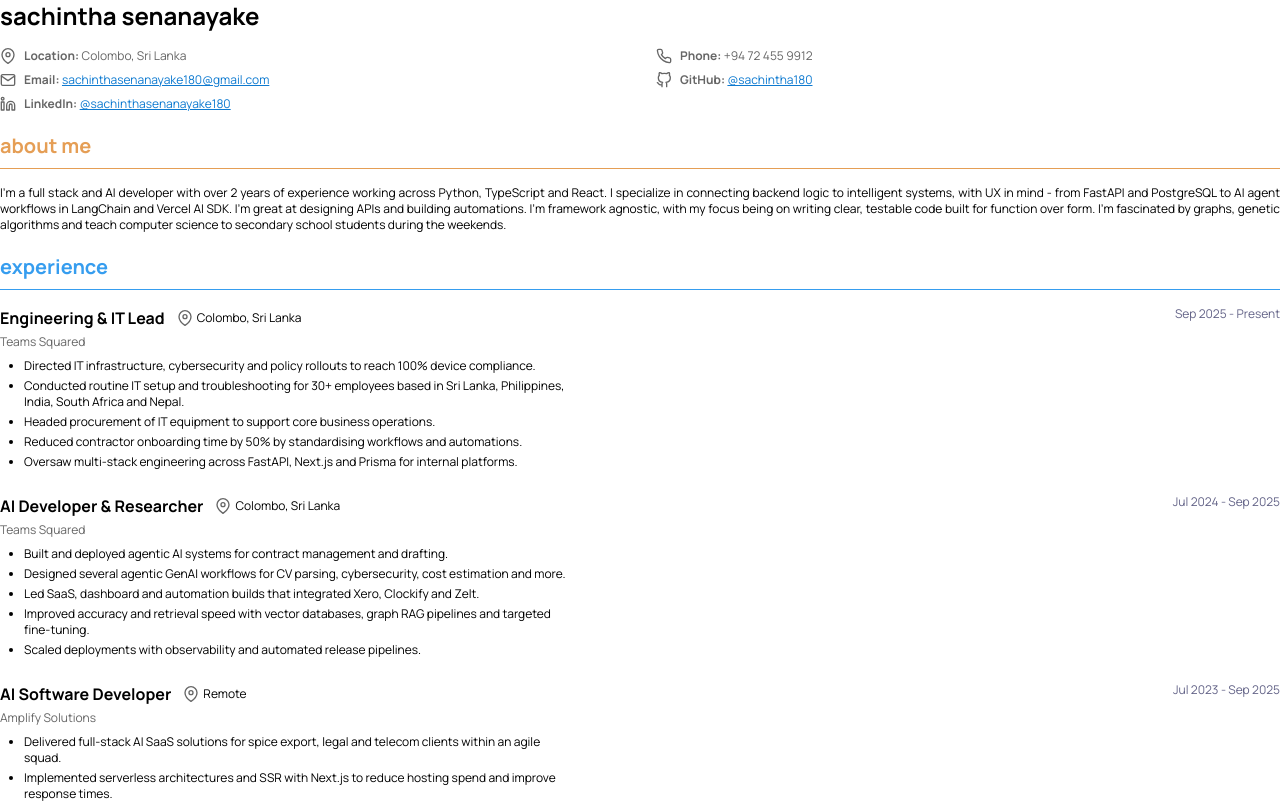
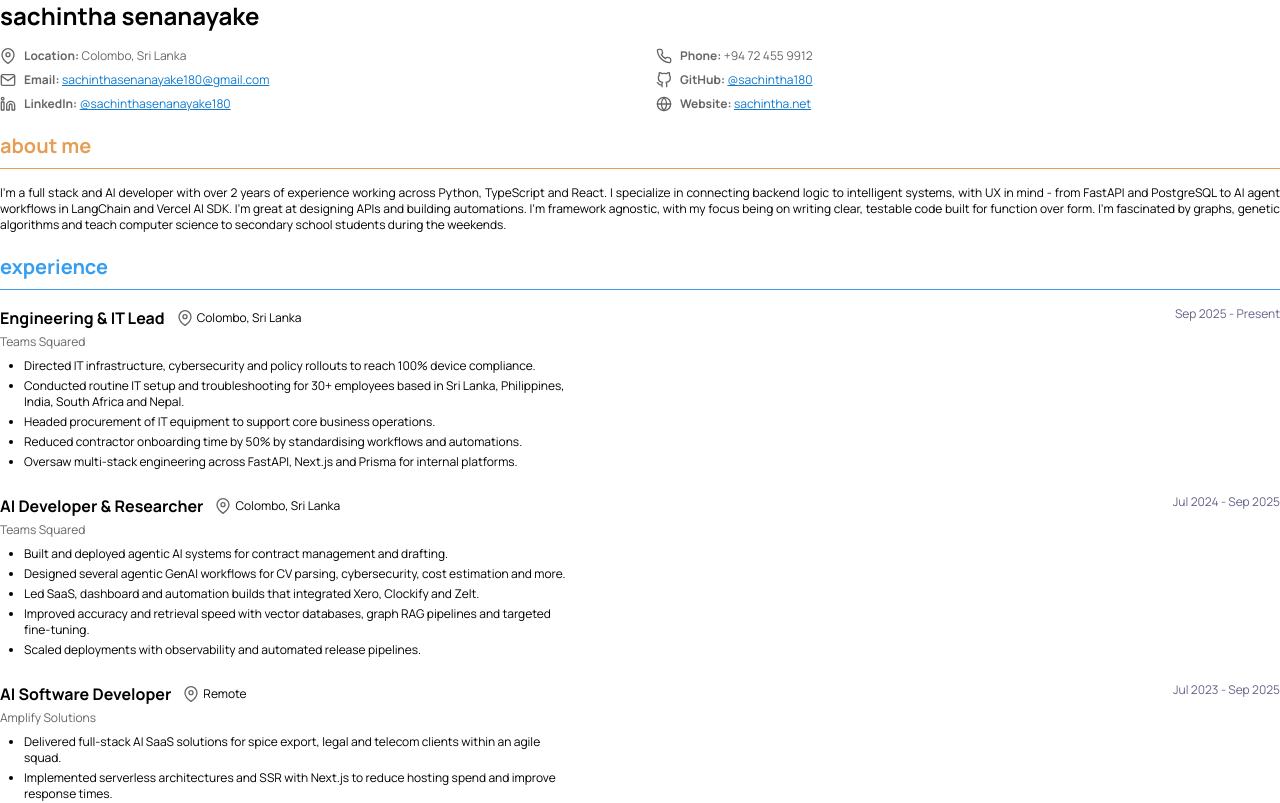
Before and after one commit to sachintha180/portfolio-frontend, a React (Vite) app: page /cv in a window 1280 px wide. Shown: the top 803 px of the page. Built offline with nearby package versions, Linux system fonts and the light colour scheme.

Commit message:
add website link to CV

```diff
--- a/src/pages/CV.tsx
+++ b/src/pages/CV.tsx
@@ -12,6 +12,7 @@ import {
   FiMail,
   FiGithub,
   FiLinkedin,
+  FiGlobe,
 } from "react-icons/fi";
 
 export default function CV() {
@@ -85,6 +86,20 @@ export default function CV() {
                 rel="noreferrer"
               >
                 @sachinthasenanayake180
+              </a>
+            </p>
+          </div>
+          <div className="flex flex-row gap-2 items-center">
+            <FiGlobe aria-hidden="true" className="w-4 h-4 text-muted" />
+            <p>
+              <strong>Website:</strong>{" "}
+              <a
+                className="text-link underline"
+                href="https://sachintha.net"
+                target="_blank"
+                rel="noreferrer"
+              >
+                sachintha.net
               </a>
             </p>
           </div>
```
